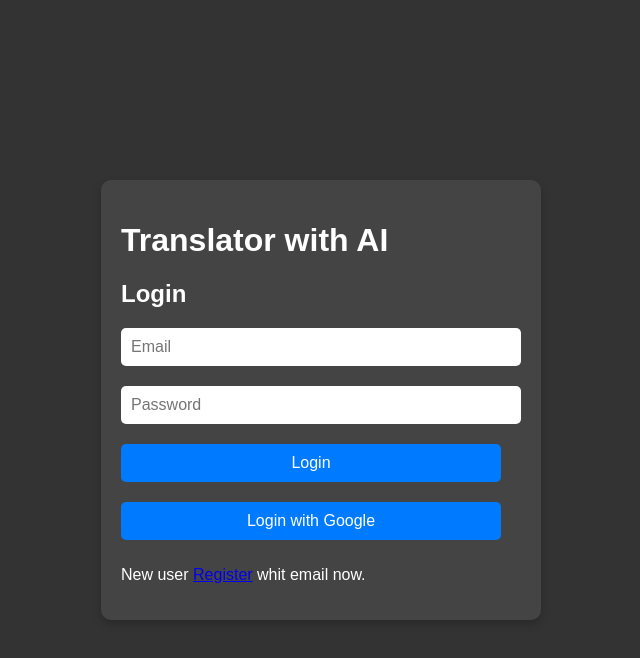
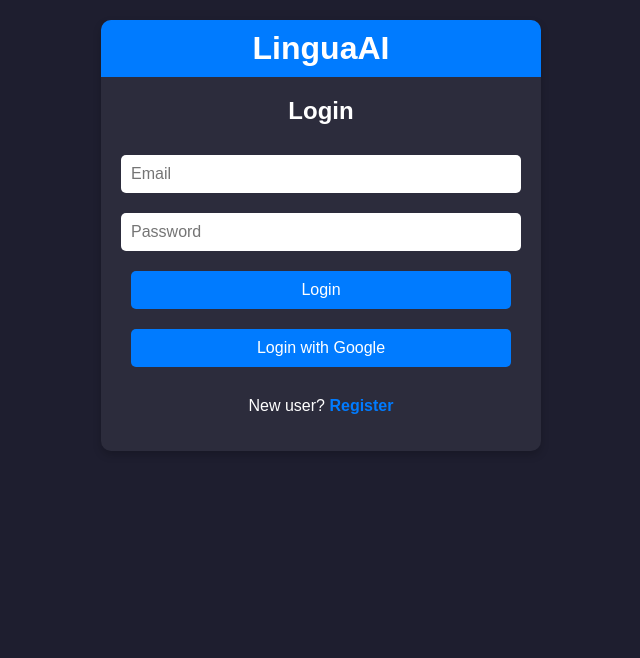
Before and after one commit to JorgeCasquino/ING-SOFTWARE-I, a React (Create React App) app in the folder TRASLATOR AI/: page /login in a window 1280 px wide. Shown: the top 658 px of the page, without its empty margins (319-959 px from the left). Built offline with nearby package versions, Linux system fonts and the light colour scheme; no server answers.

Commit message:
Register update

```diff
--- a/TRASLATOR AI/public/index.html
+++ b/TRASLATOR AI/public/index.html
@@ -24,7 +24,7 @@
       work correctly both with client-side routing and a non-root public URL.
       Learn how to configure a non-root public URL by running `npm run build`.
     -->
-    <title>Traslator IA</title>
+    <title>linguaIA</title>
   </head>
   <body>
     <noscript>You need to enable JavaScript to run this app.</noscript>
--- a/TRASLATOR AI/src/App.js
+++ b/TRASLATOR AI/src/App.js
@@ -1,22 +1,31 @@
 import React from 'react';
 import { BrowserRouter as Router, Routes, Route } from 'react-router-dom';
-import AuthProvider from './components/AuthProvider'; // Asegúrate de que la ruta del archivo sea correcta
+import AuthProvider from './components/AuthProvider';
 import Login from './components/Login';
 import Register from './components/Register';
 import Translator from './components/Translator';
+import ProtectedRoute from './components/ProtectedRoute';
 
-function App() {
+const App = () => {
   return (
-    <Router>
-      <AuthProvider> {/* Asegúrate de envolver todas tus rutas con AuthProvider */}
+    <AuthProvider>
+      <Router>
         <Routes>
           <Route path="/login" element={<Login />} />
           <Route path="/register" element={<Register />} />
-          <Route path="/translator" element={<Translator />} />
+          <Route
+            path="/translator"
+            element={
+              <ProtectedRoute>
+                <Translator />
+              </ProtectedRoute>
+            }
+          />
+          <Route path="*" element={<Login />} />
         </Routes>
-      </AuthProvider>
-    </Router>
+      </Router>
+    </AuthProvider>
   );
-}
+};
 
 export default App;
--- a/TRASLATOR AI/src/components/AuthProvider.js
+++ b/TRASLATOR AI/src/components/AuthProvider.js
@@ -14,15 +14,13 @@ const AuthProvider = ({ children }) => {
       setLoading(false);
     });
 
-    // Cleanup subscription on unmount
     return () => unsubscribe();
   }, []);
 
   const handleLogout = async () => {
     try {
       await signOut(auth);
-      // Redirige a la página de inicio de sesión después del cierre de sesión
-      window.location.href = '/login';
+      window.location.href = '/login'; // Redirigir a la página de inicio de sesión después del cierre de sesión
     } catch (error) {
       console.error('Error al cerrar sesión:', error);
     }
--- a/TRASLATOR AI/src/components/Login.js
+++ b/TRASLATOR AI/src/components/Login.js
@@ -31,7 +31,7 @@ const Login = () => {
   return (
     <div className="auth-container">
       <div className="banner">
-        <h1>Translator with AI</h1>
+        <h1>LinguaAI</h1>
       </div>
       <h2>Login</h2>
       <form onSubmit={handleLogin}>
@@ -54,7 +54,7 @@ const Login = () => {
       <button onClick={handleGoogleLogin}>Login with Google</button>
       {error && <p>{error}</p>}
       <div className="register-link">
-        <p>New user <Link to="/register">Register</Link> whit email now.</p>
+        <p>New user? <Link to="/register">Register</Link></p>
       </div>
     </div>
   );
--- a/TRASLATOR AI/src/components/Register.js
+++ b/TRASLATOR AI/src/components/Register.js
@@ -1,7 +1,8 @@
 import React, { useState } from 'react';
 import { Link, useNavigate } from 'react-router-dom';
-import { auth } from '../firebase/firebaseConfig';
-import { createUserWithEmailAndPassword } from 'firebase/auth';
+import { auth, googleProvider, db } from '../firebase/firebaseConfig';
+import { createUserWithEmailAndPassword, signInWithPopup } from 'firebase/auth';
+import { setDoc, doc } from 'firebase/firestore';
 
 const Register = () => {
   const [email, setEmail] = useState('');
@@ -12,17 +13,42 @@ const Register = () => {
   const handleRegister = async (e) => {
     e.preventDefault();
     try {
-      await createUserWithEmailAndPassword(auth, email, password);
-      navigate('/login');
+      const userCredential = await createUserWithEmailAndPassword(auth, email, password);
+      const user = userCredential.user;
+
+      // Guardar el usuario en Firestore con permisos
+      await setDoc(doc(db, 'users', user.uid), {
+        email: user.email,
+        role: 'basic'
+      });
+
+      navigate('/translator');
     } catch (error) {
       setError('Registration failed. Please try again.');
     }
   };
 
+  const handleGoogleRegister = async () => {
+    try {
+      const result = await signInWithPopup(auth, googleProvider);
+      const user = result.user;
+
+      // Guardar el usuario en Firestore con permisos
+      await setDoc(doc(db, 'users', user.uid), {
+        email: user.email,
+        role: 'basic'
+      });
+
+      navigate('/translator');
+    } catch (error) {
+      setError('Google registration failed. Please try again.');
+    }
+  };
+
   return (
     <div className="auth-container">
-            <div className="banner">
-        <h1>Translator with AI</h1>
+      <div className="banner">
+        <h1>AI Translator</h1>
       </div>
       <h2>Register</h2>
       <form onSubmit={handleRegister}>
@@ -42,10 +68,11 @@ const Register = () => {
         />
         <button type="submit">Register</button>
       </form>
+      <button onClick={handleGoogleRegister}>Register with Google</button>
+      {error && <p>{error}</p>}
       <div className="login-link">
         <p>You have an account? <Link to="/login">Sign in</Link></p>
       </div>
-      {error && <p>{error}</p>}
     </div>
   );
 };
--- a/TRASLATOR AI/src/components/Translator.js
+++ b/TRASLATOR AI/src/components/Translator.js
@@ -1,19 +1,16 @@
 import React, { useState, useContext, useEffect } from 'react';
 import { AuthContext } from './AuthProvider';
 import { HfInference } from "@huggingface/inference";
-import { auth } from '../firebase/firebaseConfig';
-import { signOut } from 'firebase/auth';
-import { Link, useNavigate } from 'react-router-dom';
+
 
 const Translator = () => {
-  const { currentUser } = useContext(AuthContext);
+  const { currentUser, handleLogout } = useContext(AuthContext);
   const [inputText, setInputText] = useState('');
   const [sourceLanguage, setSourceLanguage] = useState('');
   const [targetLanguage, setTargetLanguage] = useState('');
   const [translationResult, setTranslationResult] = useState('');
   const [isTranslating, setIsTranslating] = useState(false);
   const [userName, setUserName] = useState('');
-  const navigate = useNavigate();
 
   useEffect(() => {
     if (currentUser) {
@@ -113,17 +110,9 @@ const Translator = () => {
 
   ];
 
-  const handleLogout = async () => {
-    try {
-      await signOut(auth);
-      navigate('/login');
-    } catch (error) {
-      console.error('Error whit logout:', error);
-    }
-  };
 
   if (!currentUser) {
-    return <div className="translator-container">Auth Required <Link to="/login">Sign in</Link>.</div>;
+    return <div className="translator-container">Auth Required</div>;
   }
 
   return (
--- a/TRASLATOR AI/src/styles/styles.css
+++ b/TRASLATOR AI/src/styles/styles.css
@@ -1,35 +1,37 @@
 body {
   font-family: Arial, sans-serif;
-    background-color: #333;
-    color: #fff;
-    display: flex;
-    justify-content: center;
-    align-items: center;
-    height: 100vh;
+  background-color: #1e1e2f;
+  color: #ffffff;
   margin: 0;
+  padding: 0;
 }
 
 .auth-container,
 .translator-container {
-    background-color: #444;
+  background-color: #2c2c3c;
   padding: 20px;
   border-radius: 10px;
   box-shadow: 0 4px 8px rgba(0, 0, 0, 0.2);
   max-width: 400px;
-    width: 100%;
+  width: 90%;
+  margin: 20px auto;
+  text-align: center;
 }
 
-  .auth-container h2,
-  .translator-container label {
-    margin: 10px 0;
+.banner {
+  background-color: #007bff;
+  padding: 10px;
+  border-radius: 10px 10px 0 0;
+  margin: -20px -20px 20px -20px;
 }
 
-  .auth-container input,
-  .auth-container button,
-  .translator-container .text-area,
-  .translator-container .translated-text,
-  .translator-container .select-box,
-  .translator-container .translate-button {
+.banner h1 {
+  margin: 0;
+  color: #ffffff;
+}
+
+input,
+button {
   width: calc(100% - 20px);
   padding: 10px;
   margin: 10px 0;
@@ -38,26 +40,75 @@ body {
   font-size: 16px;
 }
 
-  .auth-container button,
-  .translator-container .translate-button,
-  .translator-container .logout-button {
+button {
   background-color: #007bff;
-    color: #fff;
+  color: #ffffff;
   cursor: pointer;
+  transition: background-color 0.3s ease;
 }
 
-  .auth-container button:hover,
-  .translator-container .translate-button:hover,
-  .translator-container .logout-button:hover {
+button:hover {
   background-color: #0056b3;
+}
+
+button.google-button {
+  background-color: #db4437; /* Color de Google */
+  margin-top: 10px;
+}
+
+button.google-button:hover {
+  background-color: #c23321;
+}
+
+.register-link,
+.login-link {
+  margin-top: 20px;
+}
+
+.register-link a,
+.login-link a {
+  color: #007bff;
+  text-decoration: none;
+  font-weight: bold;
+}
+
+.register-link a:hover,
+.login-link a:hover {
+  text-decoration: underline;
+}
+
+.user-info {
+  display: flex;
+  justify-content: space-between;
+  align-items: center;
+  margin-bottom: 20px;
+}
+
+.logout-button {
+  background-color: #ff4c4c;
+  color: #ffffff;
+}
+
+.logout-button:hover {
+  background-color: #ff1a1a;
 }
 
 .language-selectors {
   display: flex;
   justify-content: space-between;
+  margin-bottom: 10px;
 }
 
 .language-selector {
   flex: 1;
   margin: 0 5px;
 }
+
+textarea {
+  width: calc(100% - 20px);
+  padding: 10px;
+  margin: 10px 0;
+  border-radius: 5px;
+  border: none;
+  font-size: 16px;
+}
```
Also changed, not shown: TRASLATOR AI/src/firebase/firebaseConfig.js (line endings or trailing spaces). Lines whose indentation alone changed are shown as unchanged.
